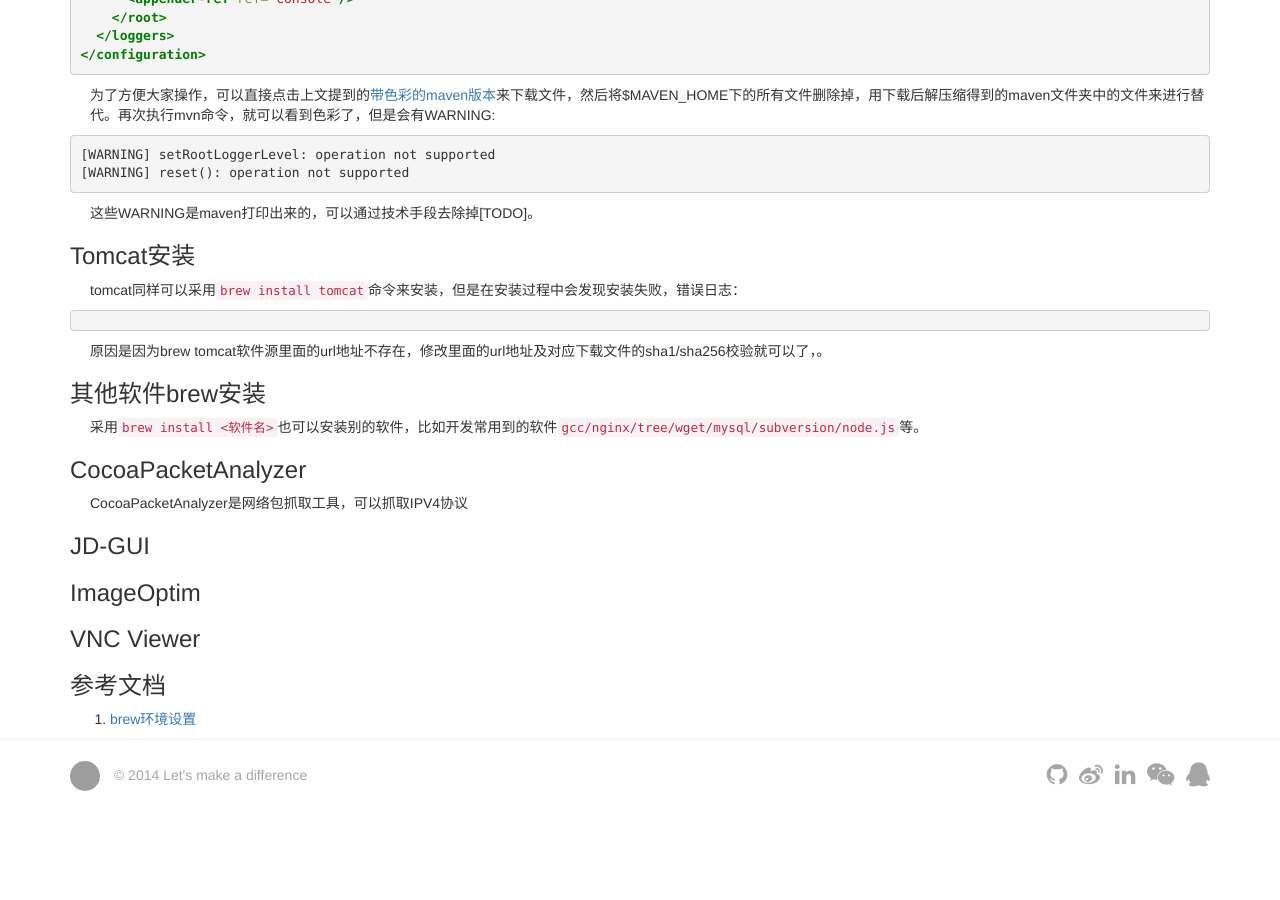
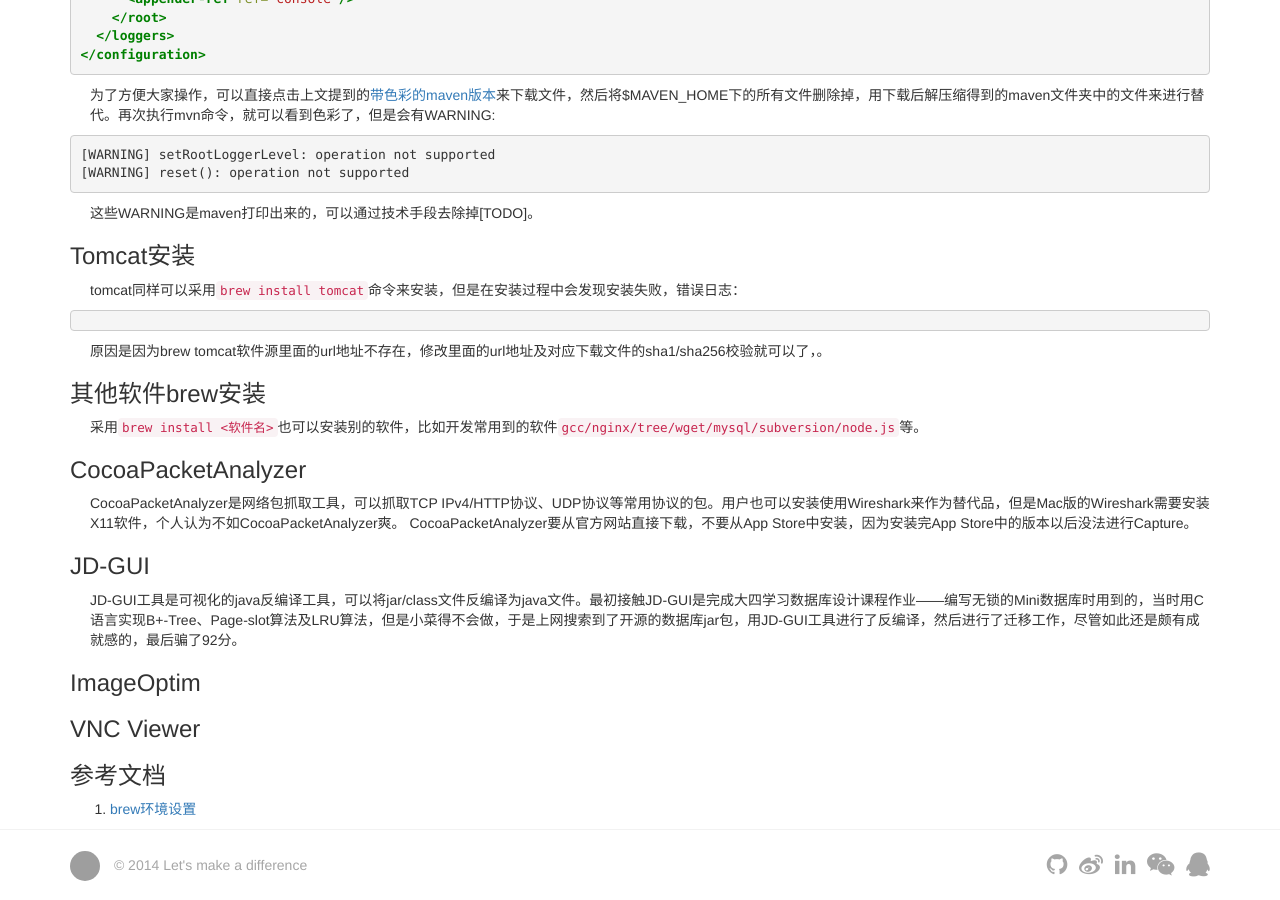
Before and after one commit to yanshuai/blog, a Jekyll site: the page built from _posts/2014-10-20-Mac环境配置.md, in a window 1280 px wide and 900 px high, scrolled down 1242 px. Built offline with Jekyll 4.4.1, drawn with Linux system fonts in a browser that asks for light colours; nearby versions of some CDN libraries; Markdown is read by kramdown in place of the engine named in the settings; before the commit the page ends 2052 px from its top, so only the background shows below that; grey boxes are pictures that could not be loaded.

Commit message:
更新Mac环境配置

```diff
--- a/_posts/2014-10-20-Mac环境配置.md
+++ b/_posts/2014-10-20-Mac环境配置.md
@@ -83,9 +83,12 @@
 
 ### CocoaPacketAnalyzer
 
-CocoaPacketAnalyzer是网络包抓取工具，可以抓取IPV4协议
+CocoaPacketAnalyzer是网络包抓取工具，可以抓取TCP IPv4/HTTP协议、UDP协议等常用协议的包。用户也可以安装使用Wireshark来作为替代品，但是Mac版的Wireshark需要安装X11软件，个人认为不如CocoaPacketAnalyzer爽。
+CocoaPacketAnalyzer要从官方网站直接下载，不要从App Store中安装，因为安装完App Store中的版本以后没法进行Capture。
 
 ### JD-GUI
+
+JD-GUI工具是可视化的java反编译工具，可以将jar/class文件反编译为java文件。最初接触JD-GUI是完成大四学习数据库设计课程作业——编写无锁的Mini数据库时用到的，当时用C语言实现B+-Tree、Page-slot算法及LRU算法，但是小菜得不会做，于是上网搜索到了开源的数据库jar包，用JD-GUI工具进行了反编译，然后进行了迁移工作，尽管如此还是颇有成就感的，最后骗了92分。
 
 ### ImageOptim
 
```
